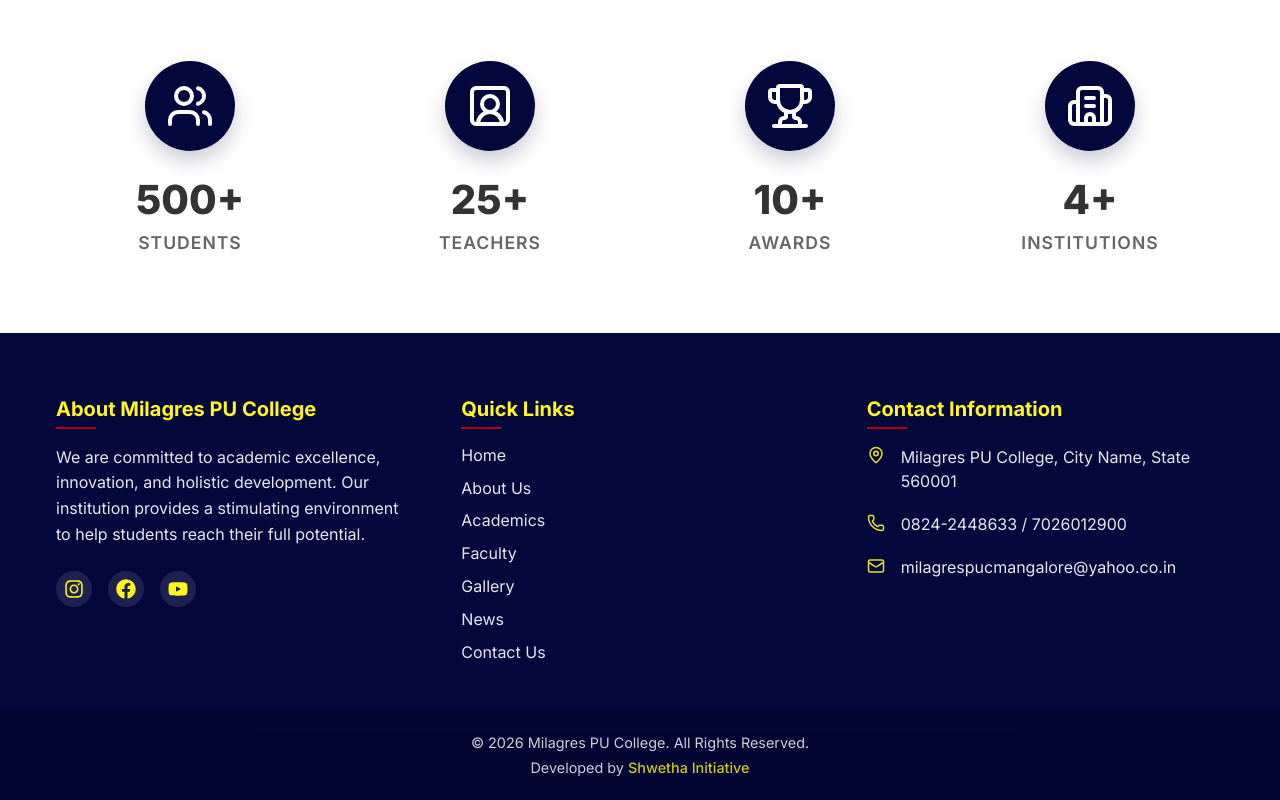
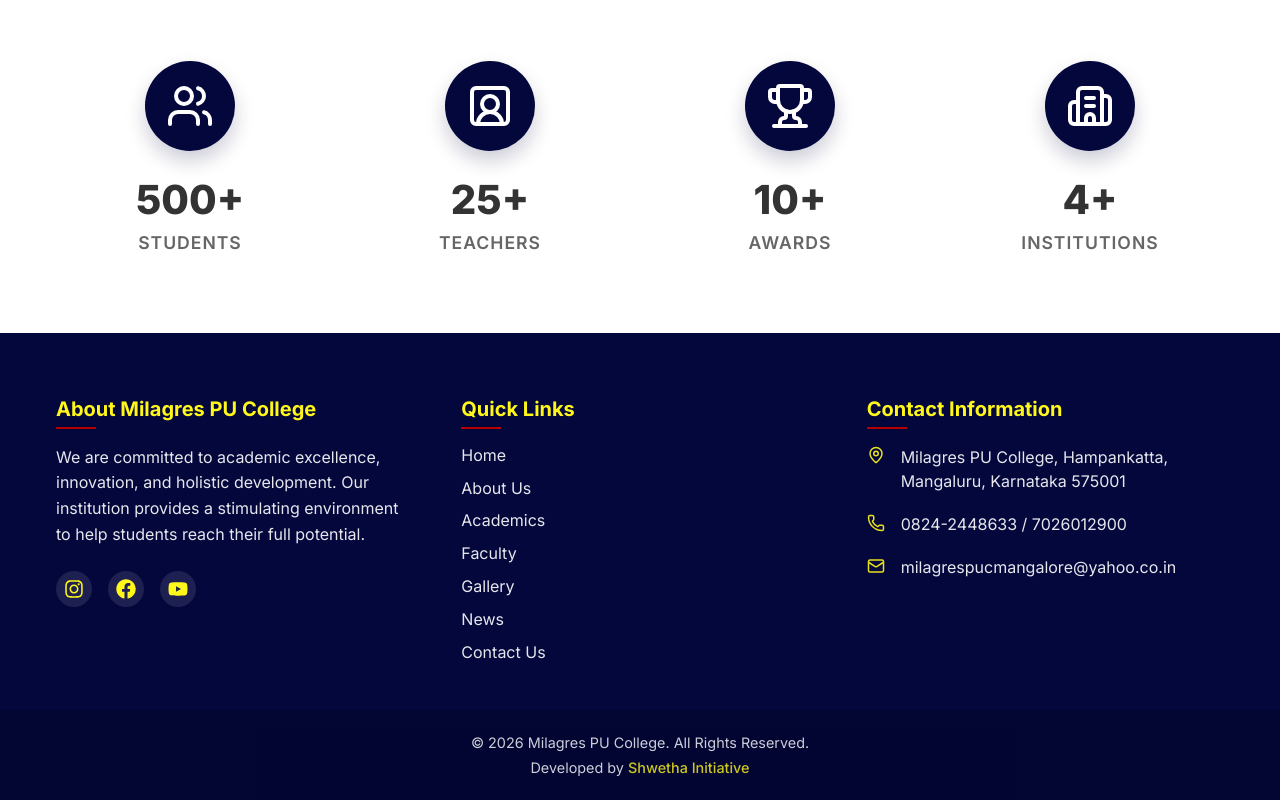
Before and after one commit to Milagres-PUC/Milagrespucollege-, a Next.js app: page / in a window 1280 px wide. Shown: the part 2573-3373 px from the top of the page. Built offline with nearby package versions, Linux system fonts and the light colour scheme; no server answers; the database is empty.

Commit message:
Update page.tsx and Footer.tsx manually

```diff
--- a/src/components/layout/Footer.tsx
+++ b/src/components/layout/Footer.tsx
@@ -41,7 +41,7 @@
           <ul className={styles.contactList}>
             <li className={styles.contactItem}>
               <MapPin className={styles.icon} size={18} />
-              <span>Milagres PU College, City Name, State 560001</span>
+              <span>Milagres PU College, Hampankatta, Mangaluru, Karnataka 575001</span>
             </li>
             <li className={styles.contactItem}>
               <Phone className={styles.icon} size={18} />
```
